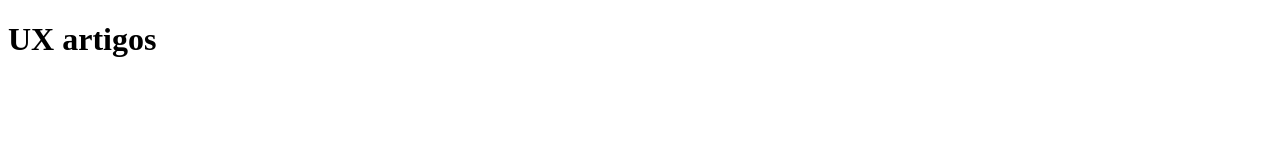
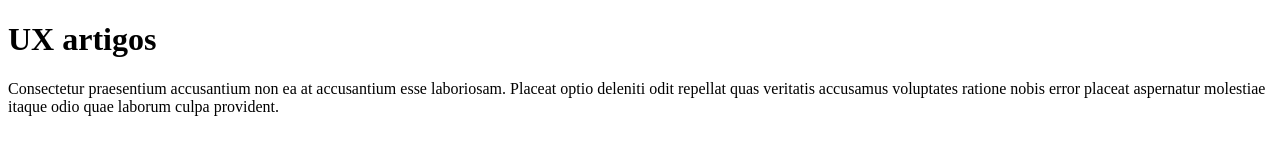
Before and after one commit to jeftarmascarenhas/uxartigos.github.io, a plain HTML site: page index.html in a window 1280 px wide. Drawn offline with Linux system fonts and the light colour scheme.

Commit message:
create text

```diff
--- a/index.html
+++ b/index.html
@@ -6,5 +6,6 @@
 </head>
 <body>
         <h1>UX artigos</h1>
+				<p>Consectetur praesentium accusantium non ea at accusantium esse laboriosam. Placeat optio deleniti odit repellat quas veritatis accusamus voluptates ratione nobis error placeat aspernatur molestiae itaque odio quae laborum culpa provident.</p>
 </body>
 </html>
```
